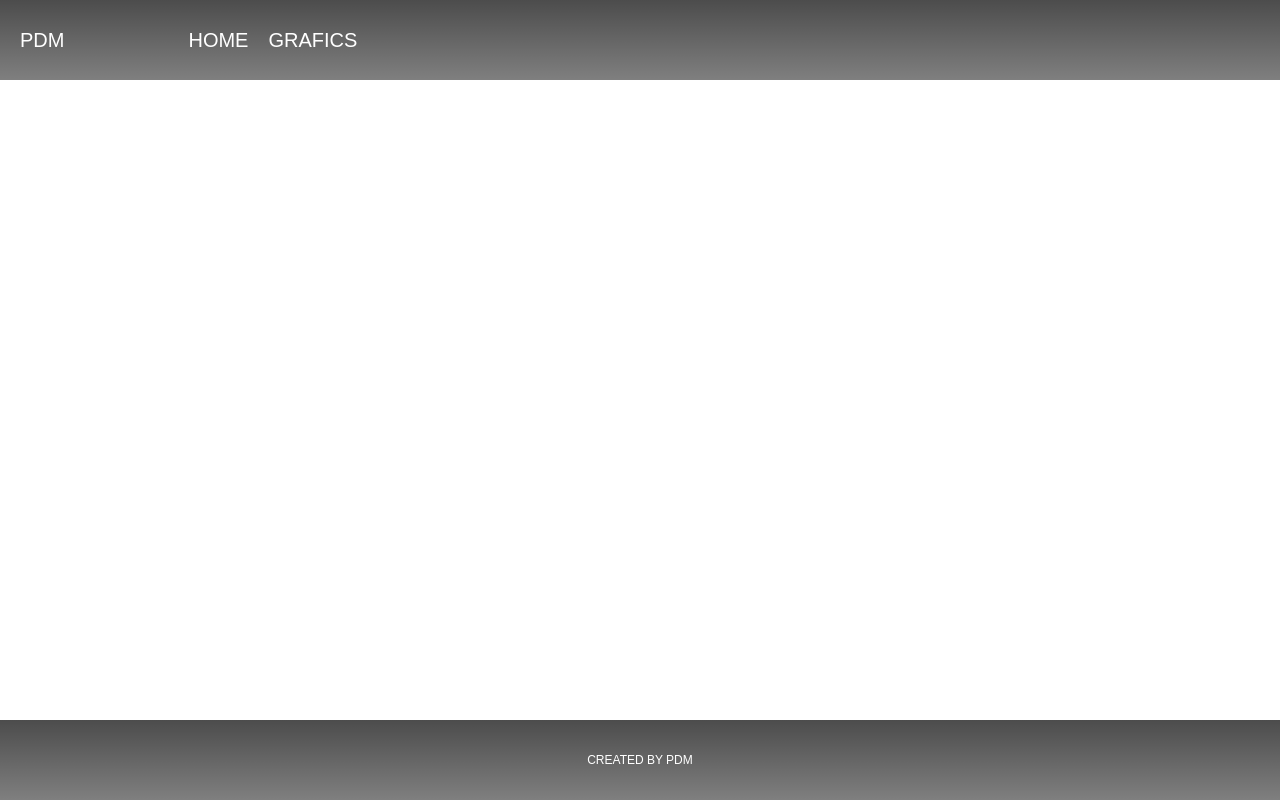
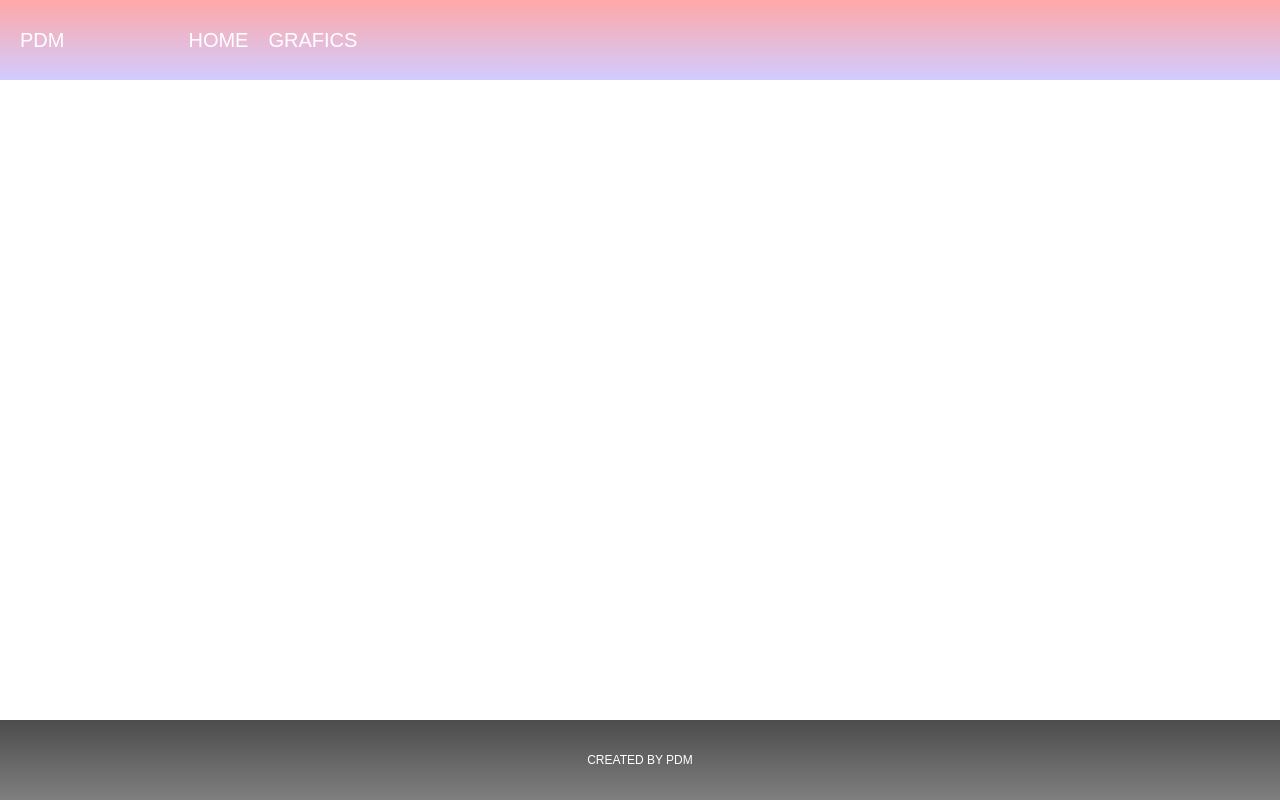
Before and after one commit to open-data-kazakhstan/Charts_PDM, a Next.js app: page / in a window 1280 px wide. Built offline with nearby package versions, Linux system fonts and the light colour scheme.

Commit message:
Update globals.css

```diff
--- a/styles/globals.css
+++ b/styles/globals.css
@@ -29,8 +29,8 @@ footer {
 header {
   background-image: linear-gradient(
     to bottom,
-    rgba(0, 0, 0, 0.7),
-    rgba(0, 0, 0, 0.5)
+    rgba(255, 131, 131, 0.7),
+    rgba(163, 153, 255, 0.5)
   );
   display: flex;
   align-items: center;
```
